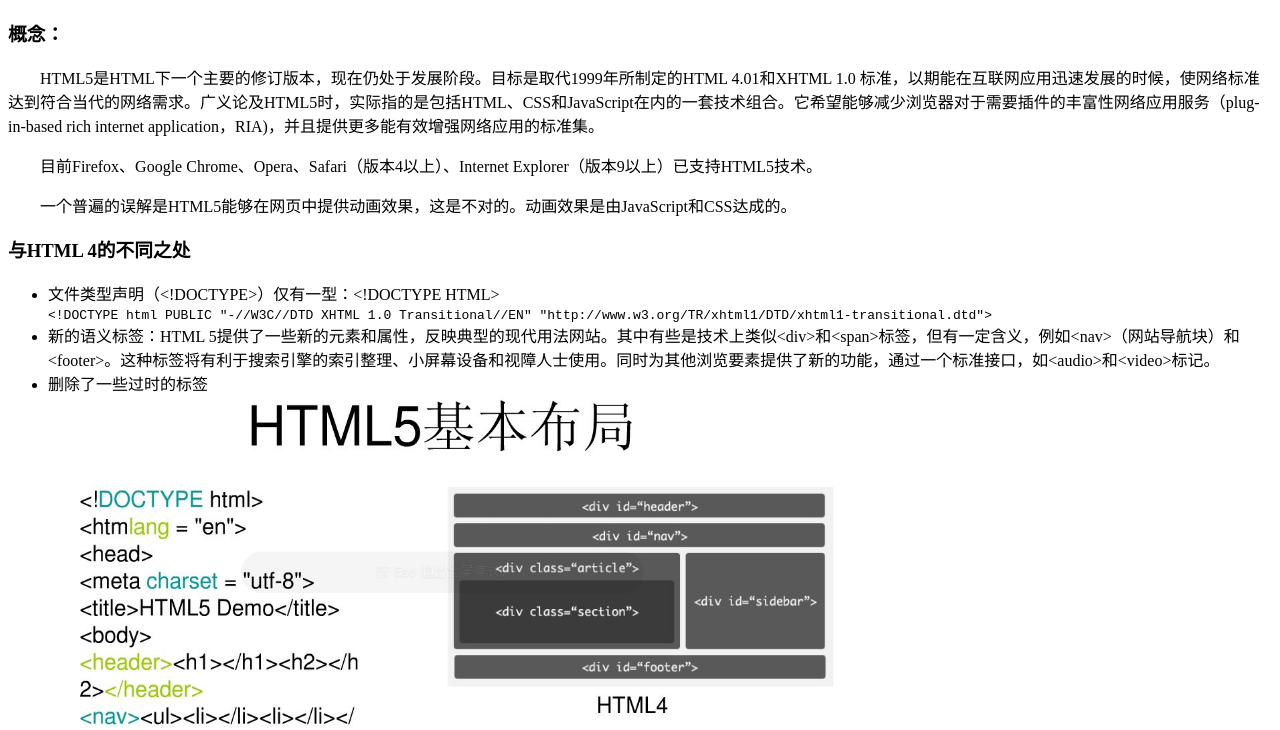
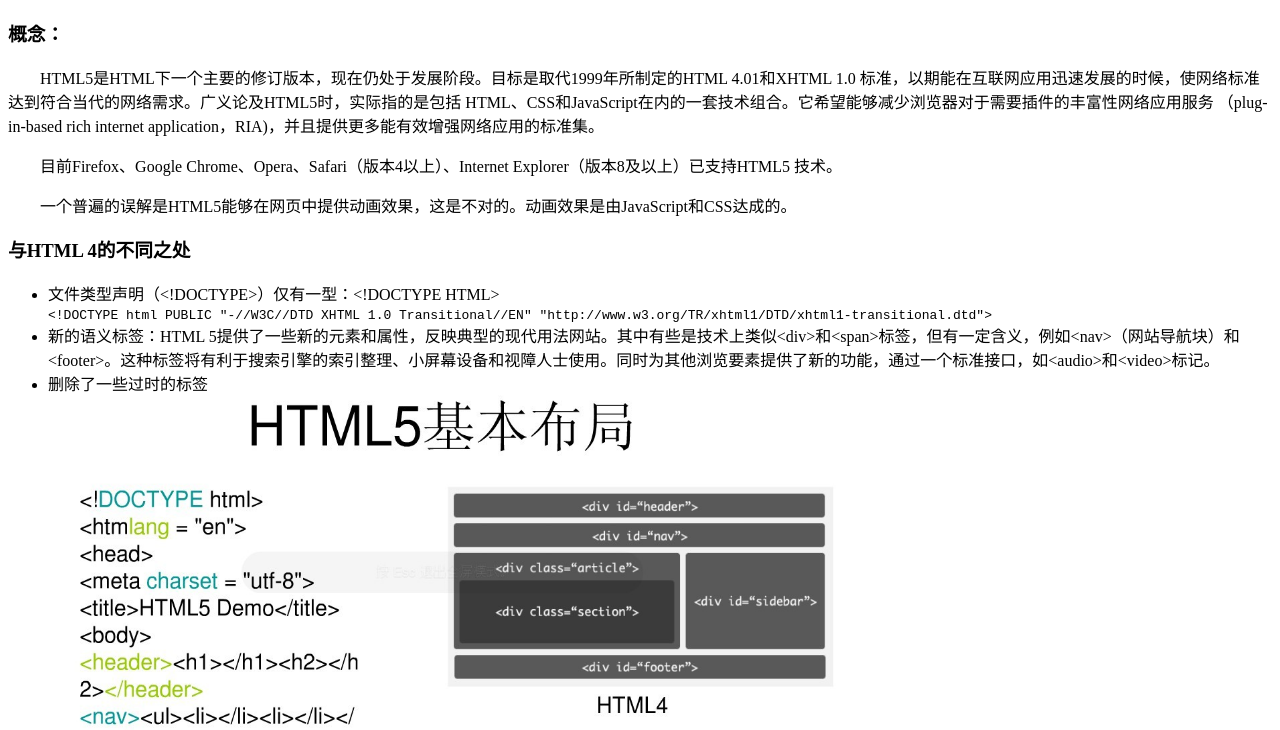
Before and after one commit to kmfed/HTML5-Share, a plain HTML site: page index.html in a window 1280 px wide. Shown: the part 70-800 px from the top of the page. Drawn offline with Linux system fonts and the light colour scheme.

Commit message:
Update index.html
1.事实上ie8就支持部分html5了;
2.增加行数,一行太长滚动条又在老下面,可读性就不好了.

```diff
--- a/index.html
+++ b/index.html
@@ -10,8 +10,12 @@
 	</header>
 	<article>
 		<h3>概念：</h3>
-		<p>　　HTML5是HTML下一个主要的修订版本，现在仍处于发展阶段。目标是取代1999年所制定的HTML 4.01和XHTML 1.0 标准，以期能在互联网应用迅速发展的时候，使网络标准达到符合当代的网络需求。广义论及HTML5时，实际指的是包括HTML、CSS和JavaScript在内的一套技术组合。它希望能够减少浏览器对于需要插件的丰富性网络应用服务（plug-in-based rich internet application，RIA)，并且提供更多能有效增强网络应用的标准集。</p>
-		<p>　　目前Firefox、Google Chrome、Opera、Safari（版本4以上）、Internet Explorer（版本9以上）已支持HTML5技术。</p>
+		<p>　　HTML5是HTML下一个主要的修订版本，现在仍处于发展阶段。目标是取代1999年所制定的HTML 4.01和XHTML 1.0
+		标准，以期能在互联网应用迅速发展的时候，使网络标准达到符合当代的网络需求。广义论及HTML5时，实际指的是包括
+		HTML、CSS和JavaScript在内的一套技术组合。它希望能够减少浏览器对于需要插件的丰富性网络应用服务
+		（plug-in-based rich internet application，RIA)，并且提供更多能有效增强网络应用的标准集。</p>
+		<p>　　目前Firefox、Google Chrome、Opera、Safari（版本4以上）、Internet Explorer（版本8及以上）已支持HTML5
+		技术。</p>
 		<p>　　一个普遍的误解是HTML5能够在网页中提供动画效果，这是不对的。动画效果是由JavaScript和CSS达成的。</p>
 	</article>
 	<article>
```
